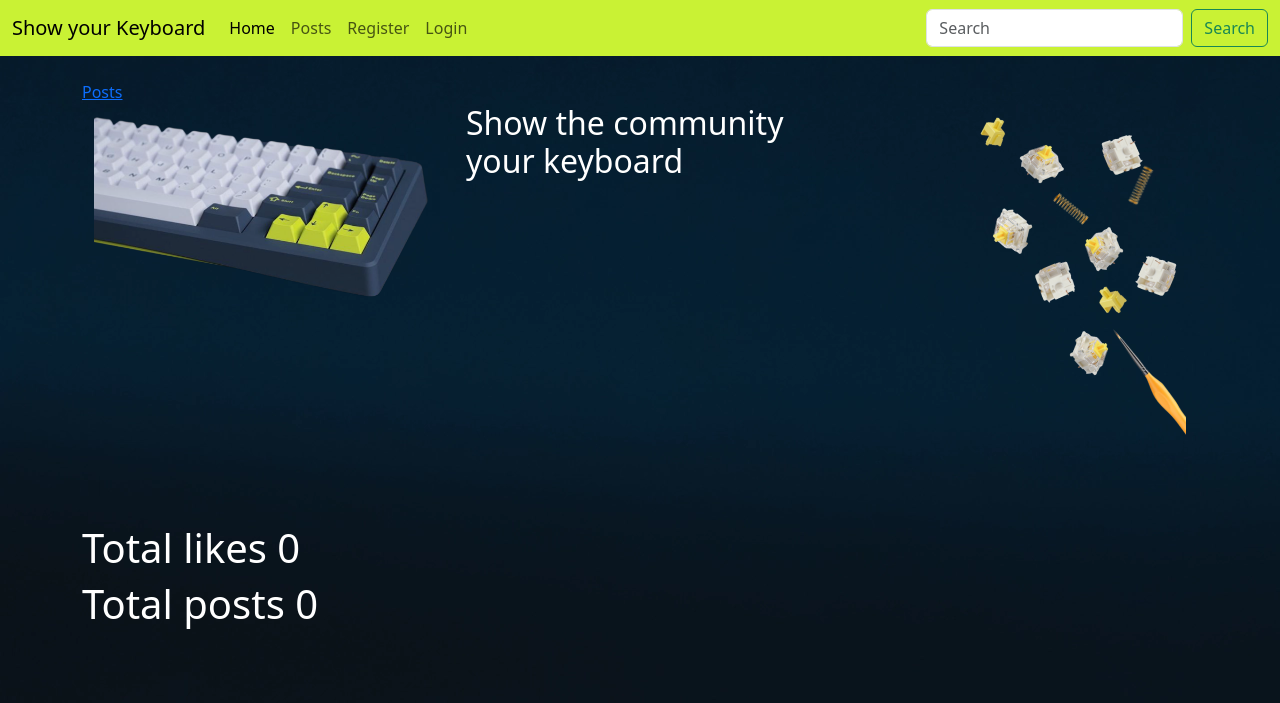
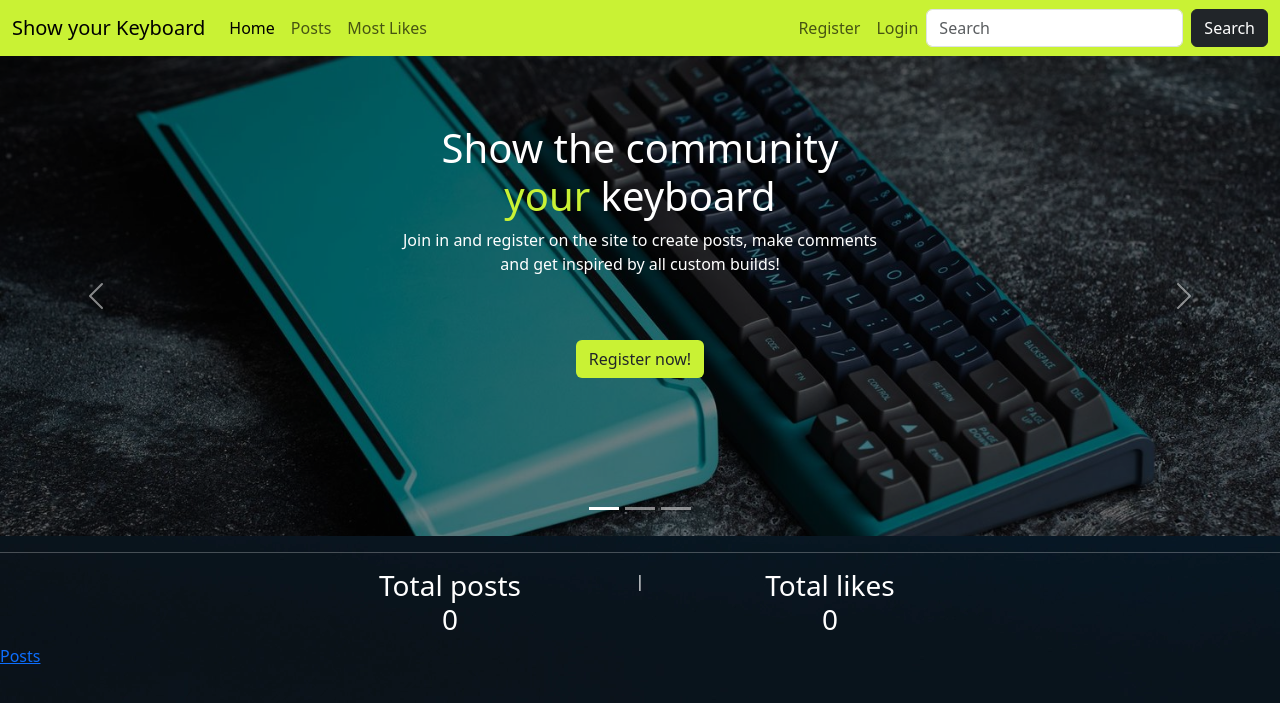
Before and after one commit to andreas-ka/show-your-keyboard, a Django app: page / in a window 1280 px wide. Shown: the top 703 px of the page. Run offline with Django 3.2, Linux system fonts and the light colour scheme; data that the repository does not hold is empty; parts of the project's set-up code (start-up, migrations or seed data) failed here and were passed over; some libraries are stand-ins or nearby versions.

Commit message:
Added carousel to index.html

```diff
--- a/home/templates/home/index.html
+++ b/home/templates/home/index.html
@@ -1,26 +1,75 @@
 {% extends 'base.html' %}
+{% block content %}
+{% for post in object_list %}
 
-{% block content %}
+{% endfor %}
+<!-- Carousel -->
+<div id="hero-carousel" class="carousel slide" data-bs-ride="carousel">
 
-{% for post in object_list %}
-    <p></p>
-{% endfor %}
+    <!-- Indicators/dots -->
+    <div class="carousel-indicators">
+      <button type="button" data-bs-target="#demo" data-bs-slide-to="0" class="active"></button>
+      <button type="button" data-bs-target="#demo" data-bs-slide-to="1"></button>
+      <button type="button" data-bs-target="#demo" data-bs-slide-to="2"></button>
+    </div>
 
-<a href ="{% url 'posts' %}">Posts</a>
-<div class="container-fluid">
-    <div class="row">
-        <div class="col index-header">
-            <img class="img-fluid" src="/static/media/show-your-keeb-hero.webp" alt="Image of a keyboard">
+    <!-- The slideshow/carousel -->
+    <div class="carousel-inner">
+      <div class="carousel-item active hero-item">
+        <img src="static/media/carousel1.png" alt="" class="d-block w-100 hero-item-img">
+        <div class="carousel-caption top-0 mt-5">
+            <h1>Show the community </br><span class="lime-h1">your</span> keyboard</h1>
+            <p>Join in and register on the site to create posts, make comments</br>
+                and get inspired by all custom builds!
+            </p>
+            <a href="{% url 'register' %}" class="btn btn-lime mt-5">Register now!</a>
+          </div>
+      </div>
+      <div class="carousel-item hero-item">
+        <img src="static/media/carousel2.png" alt="" class="d-block w-100 hero-item-img">
+        <div class="carousel-caption top-0 mt-5">
+            <h1>Show the community </br><span class="lime-h1">your</span> keyboard</h1>
+            <p>Join in and register on the site to create posts, make comments</br>
+                and get inspired by all custom builds!
+            </p>
+            <a href="{% url 'register' %}" class="btn btn-lime mt-5">Register now!</a>
+          </div>
+      </div>
+      <div class="carousel-item hero-item">
+        <img src="static/media/carousel3.png" alt="" class="d-block w-100 hero-item-img">
+        <div class="carousel-caption top-0 mt-5">
+            <h1>Show the community </br><span class="lime-h1">your</span> keyboard</h1>
+            <p>Join in and register on the site to create posts, make comments</br>
+                and get inspired by all custom builds!
+            </p>
+            <a href="{% url 'register' %}" class="btn btn-lime mt-5">Register now!</a>
+          </div>
+      </div>
+    </div>
+
+    <!-- Left and right controls/icons -->
+    <button class="carousel-control-prev" type="button" data-bs-target="#hero-carousel" data-bs-slide="prev">
+      <span class="carousel-control-prev-icon"></span>
+    </button>
+    <button class="carousel-control-next" type="button" data-bs-target="#hero-carousel" data-bs-slide="next">
+      <span class="carousel-control-next-icon"></span>
+    </button>
+  </div>
+<hr>
+<div class="container">
+    <div class="row justify-content-md-center">
+        <div class="col col-lg-2 text-center">
+            <h3>Total posts </br>
+                {{ post_numbers }}</h3>
         </div>
-        <div class="col">
-            <h2>Show the community your keyboard</h2>
-        </div>
-        <div class="col text-end">
-            <img class="img-fluid" src="/static/media/show-your-keeb-hero-switches.png" alt="Image of a switches, springs and brush">
+        <div class="col col-lg-2 text-center">|</div>
+        <div class="col col-lg-2 text-center">
+            <h3>Total likes </br>
+                {{ total_likes }} </h3>
         </div>
     </div>
 </div>
-<h1>Total likes {{ total_likes }} </h1>
-<h1>Total posts {{ post_numbers }}</h1>
+
+<a href ="{% url 'posts' %}">Posts</a>
 
 {% endblock %}
--- a/static/css/base.css
+++ b/static/css/base.css
@@ -35,3 +35,22 @@ body {
 .navbar-background {
     background-color: #C9F234;
 }
+
+/* Carousel Styling*/
+.hero-item {
+    height: 480px;
+}
+
+.hero-item-img {
+    height: 100%;
+    object-fit: cover;
+    filter: brightness(0.5);
+}
+
+.lime-h1 {
+    color: #C9F234;
+}
+
+.btn-lime {
+    background-color: #C9F234;
+}
--- a/templates/base.html
+++ b/templates/base.html
@@ -10,7 +10,7 @@
     <meta charset="utf-8">
     <meta name="viewport" content="width=device-width, initial-scale=1">
     <link rel="stylesheet" href="https://cdnjs.cloudflare.com/ajax/libs/font-awesome/5.15.3/css/all.min.css">
-    <link rel="stylesheet" href="path/to/bootstrap/css/bootstrap.min.css">
+    <link href="https://cdn.jsdelivr.net/npm/bootstrap@5.2.3/dist/css/bootstrap.min.css" rel="stylesheet" integrity="sha384-rbsA2VBKQhggwzxH7pPCaAqO46MgnOM80zW1RWuH61DGLwZJEdK2Kadq2F9CUG65" crossorigin="anonymous">
     <script src="https://kit.fontawesome.com/bd05bc0350.js" crossorigin="anonymous"></script>
     <title>
       {% block title %}
@@ -29,13 +29,24 @@
           </button>
           <div class="collapse navbar-collapse" id="navbarSupportedContent">
             <ul class="navbar-nav me-auto mb-2 mb-lg-0">
-              {% if user.is_authenticated %}
+
+              <li class="nav-item">
+                <a class="nav-link active" aria-current="page" href="{% url 'home' %}">Home</a>
+              </li>
               <li class="nav-item">
                 <a class="nav-link" href="{% url 'posts' %}">Posts</a>
               </li>
+              {% if user.is_authenticated %}
               <li class="nav-item">
                 <a class="nav-link" href="{% url 'post_create' %}">Create Post</a>
               </li>
+              {% endif %}
+              <li class="nav-item">
+                <a class="nav-link" href="#">Most Likes</a>
+              </li>
+              </ul>
+              <ul class="navbar-nav ms-auto mb-2 mb-lg-0">
+              {% if user.is_authenticated %}
               <li class="nav-item">
                 <a class="nav-link" href="{% url 'logout' %}">Logout</a>
               </li>
@@ -43,12 +54,6 @@
                 <a class="nav-link" href="{% url 'profile_edit' %}">Profile</a>
               </li>
               {% else %}
-              <li class="nav-item">
-                <a class="nav-link active" aria-current="page" href="{% url 'home' %}">Home</a>
-              </li>
-              <li class="nav-item">
-                <a class="nav-link" href="{% url 'posts' %}">Posts</a>
-              </li>
               <li class="nav-item">
                 <a class="nav-link" href="{% url 'register' %}">Register</a>
               </li>
@@ -59,17 +64,14 @@
             </ul>
             <form class="d-flex" role="search">
               <input class="form-control me-2" type="search" placeholder="Search" aria-label="Search">
-              <button class="btn btn-outline-success" type="submit">Search</button>
+              <button class="btn btn-dark" type="submit">Search</button>
             </form>
           </div>
         </div>
       </nav>
-    </br>
-    <div class="container">
         {% block content %}
 
         {% endblock %}
-    </div>
 
     <script src="https://cdn.jsdelivr.net/npm/bootstrap@5.3.0/dist/js/bootstrap.bundle.min.js" integrity="sha384-geWF76RCwLtnZ8qwWowPQNguL3RmwHVBC9FhGdlKrxdiJJigb/j/68SIy3Te4Bkz" crossorigin="anonymous"></script>
     <script src="https://cdn.jsdelivr.net/npm/@popperjs/core@2.11.8/dist/umd/popper.min.js" integrity="sha384-I7E8VVD/ismYTF4hNIPjVp/Zjvgyol6VFvRkX/vR+Vc4jQkC+hVqc2pM8ODewa9r" crossorigin="anonymous"></script>
--- a/users/forms.py
+++ b/users/forms.py
@@ -2,6 +2,7 @@ from django.contrib.auth.forms import UserCreationForm, UserChangeForm
 from django.contrib.auth.models import User
 from django import forms
 from .models import User, Profile
+from cloudinary.models import CloudinaryField
 
 
 class RegisterForm(UserCreationForm):
@@ -27,7 +28,7 @@ class ProfileEditForm(UserChangeForm):
     email = forms.EmailField(widget=forms.EmailInput({'class': 'form-control'}))
     first_name = forms.CharField(max_length=150, widget=forms.TextInput(attrs={'class': 'form-control'}))
     last_name = forms.CharField(max_length=150, widget=forms.TextInput(attrs={'class': 'form-control'}))
-    image = forms.ImageField(required=False, widget=forms.ClearableFileInput(attrs={'class': 'form-control'}))
+    image = CloudinaryField('image', blank=True, null=True)
 
 
     class Meta:
```
Also changed, not shown: static/media/carousel1.png (added), static/media/carousel2.png (added), static/media/carousel3.png (added), static/media/show-your-keeb-hero-switches.png.
